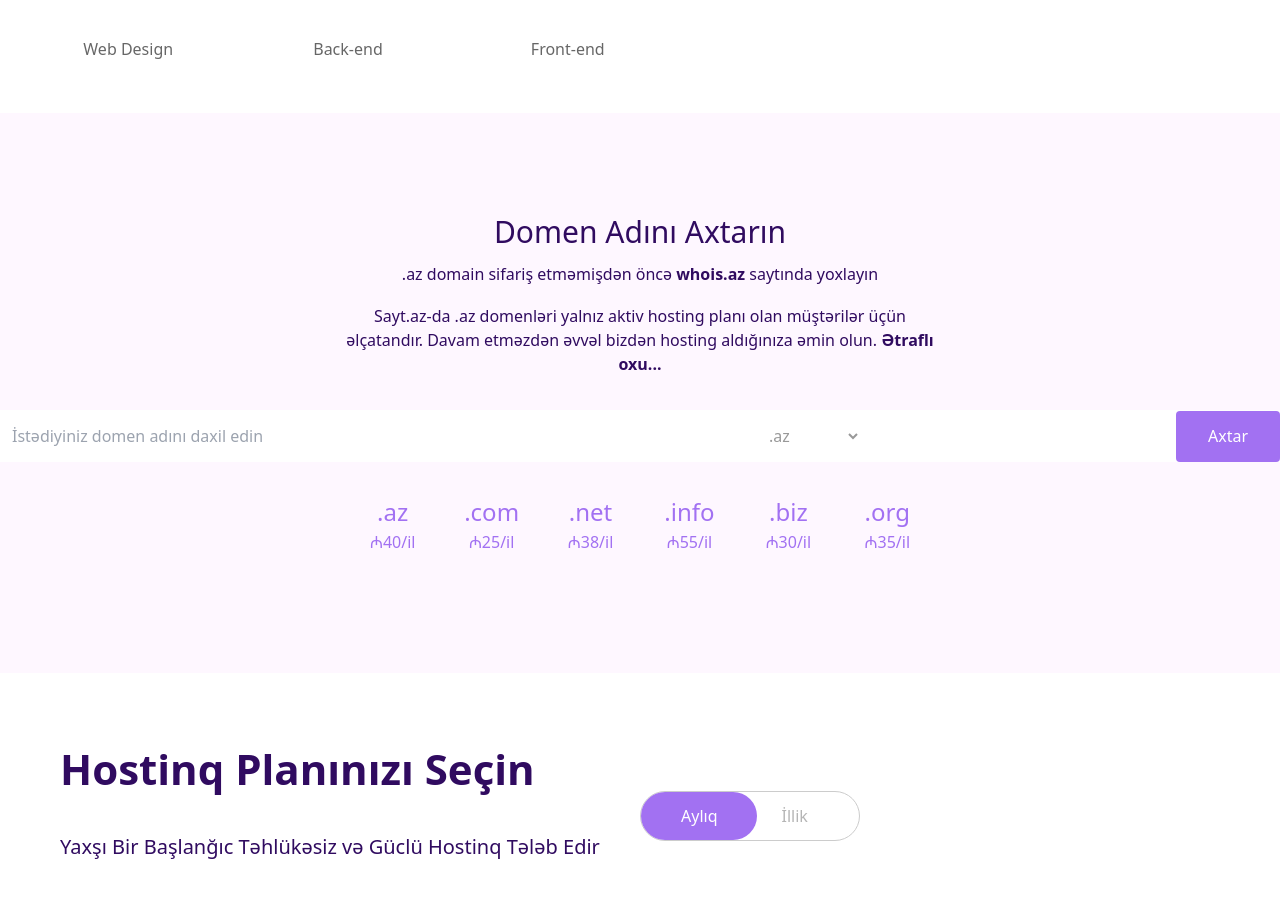
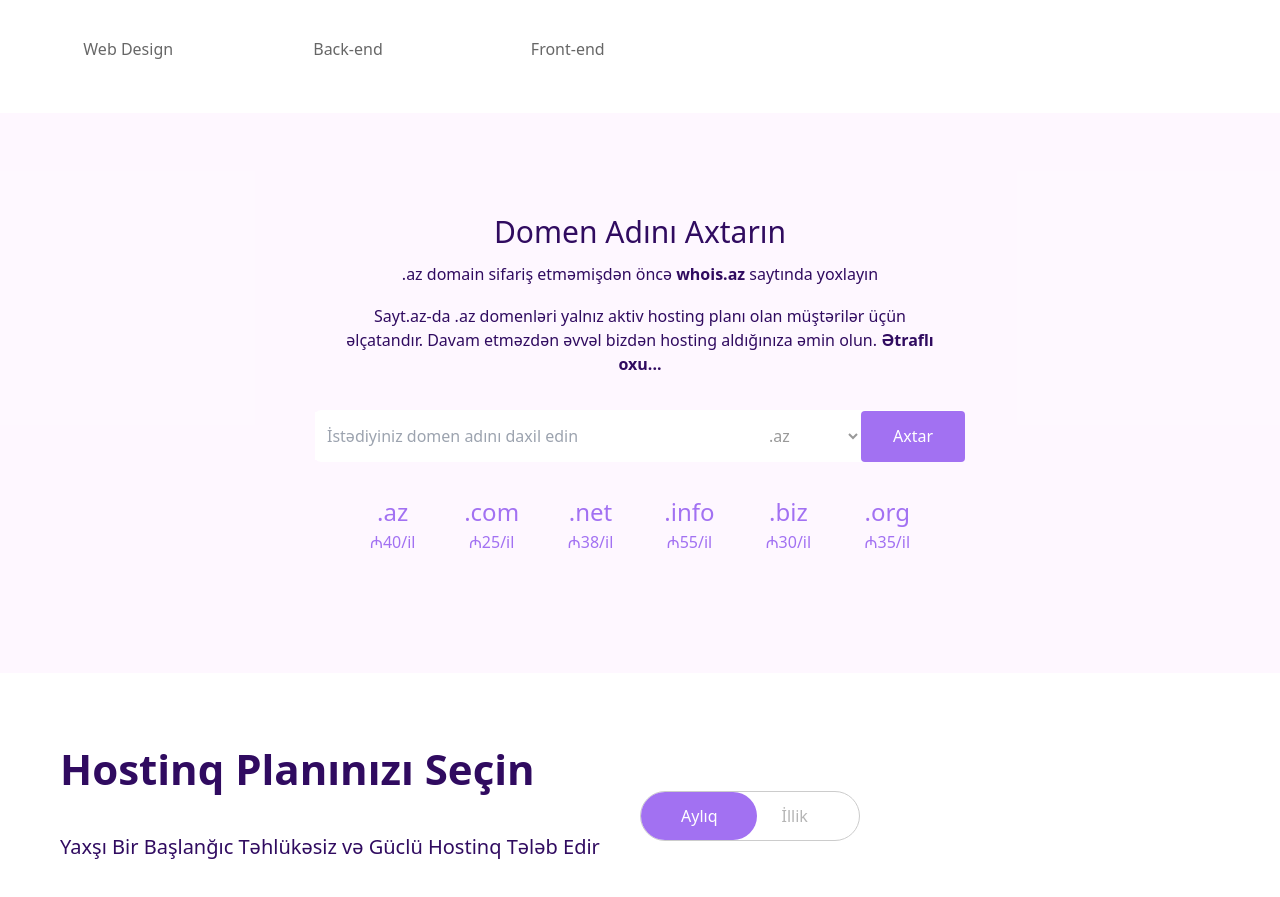
Before and after one commit to deryaliyeva/sayt.azzz, a plain HTML site: page index.htm in a window 1280 px wide. Shown: the part 1354-2251 px from the top of the page. Drawn offline with nearby package versions, Linux system fonts and the light colour scheme.

Commit message:
deyisikliklerr

```diff
--- a/index.htm
+++ b/index.htm
@@ -283,7 +283,7 @@
             </div>
         </section>
 
-        <section class="min-h-[560px] bg-[#fef6ffce] max-w-full">
+        <section class="px-3 min-h-[560px] bg-[#fef6ffce] max-w-full">
             <div class="flex items-center justify-center">
                 <h2 class="pt-24 text-[#300B60] text-[30px] font-[500]">Domen Adını Axtarın</h2>
             </div>
@@ -295,9 +295,9 @@
                     əmin olun. <span class="font-bold">Ətraflı oxu...</span></p>
             </div>
 
-            <form class="flex w-[100%] items-center mt-6 justify-between bg-white">
+            <form class="flex max-w-[650px] mx-auto items-center rounded-md mt-6 justify-between bg-white">
                 <input placeholder="İstədiyiniz domen adını daxil edin" type="text"  class="p-3 w-full outline-none
-                           max-w-[450px] max-lg:w-[400px] max-md:w-[300px] max-sm:w-[200px] max-xs:w-[90px]" />
+                           max-w-[450px]" />
                 <select id="domens" class="py-[14px] bg-white text-[#999] outline-none"></select>
                 <button class="bg-[#A271F2] px-8 py-[13.5px] rounded-[4px] text-white font-[400]
                                hover:bg-[#864ae8]">Axtar</button>
```
Also changed, not shown: src/output.css.
